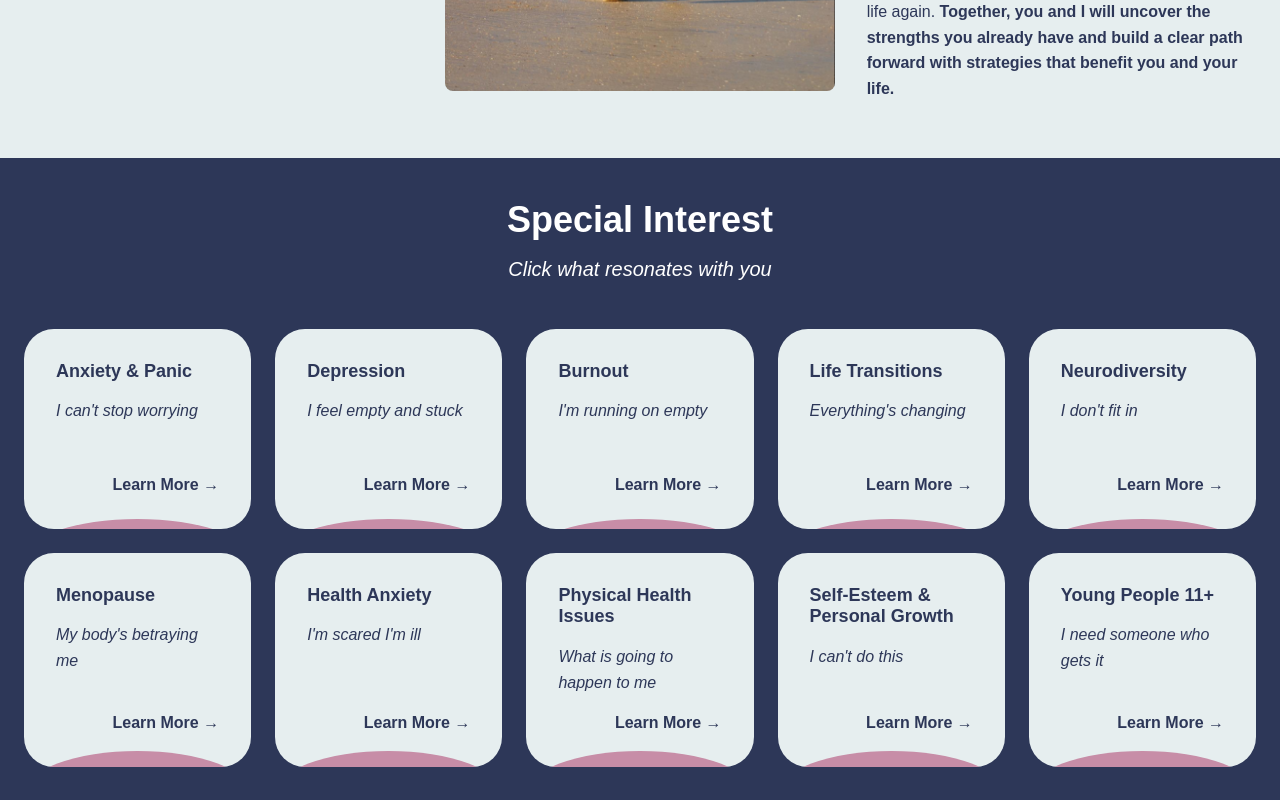
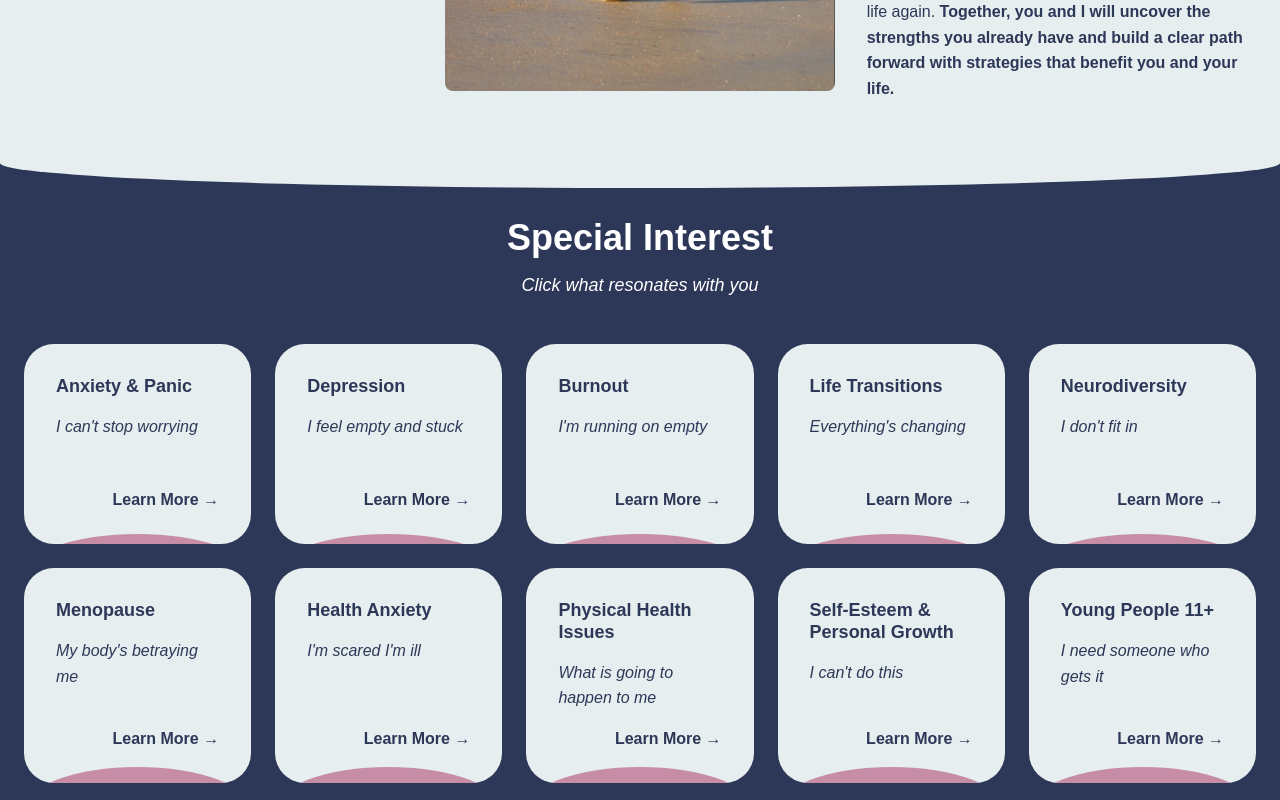
Before and after one commit to MayGee79/dragonfly, a Next.js app: page / in a window 1280 px wide. Shown: the part 1000-1800 px from the top of the page. Built offline with nearby package versions, Linux system fonts and the light colour scheme.

Commit message:
Add curved edges to blue sections, improve dropdown menu, update navigation links

```diff
--- a/components/Navigation.tsx
+++ b/components/Navigation.tsx
@@ -1,12 +1,31 @@
 'use client'
 
 import Link from 'next/link'
-import { useState } from 'react'
+import { useState, useRef } from 'react'
 import styles from './Navigation.module.css'
 
 export default function Navigation() {
   const [isMenuOpen, setIsMenuOpen] = useState(false)
   const [isDropdownOpen, setIsDropdownOpen] = useState(false)
+  const closeTimeoutRef = useRef<NodeJS.Timeout | null>(null)
+
+  const handleMouseEnter = () => {
+    if (closeTimeoutRef.current) {
+      clearTimeout(closeTimeoutRef.current)
+      closeTimeoutRef.current = null
+    }
+    if (!isMenuOpen) {
+      setIsDropdownOpen(true)
+    }
+  }
+
+  const handleMouseLeave = () => {
+    if (!isMenuOpen) {
+      closeTimeoutRef.current = setTimeout(() => {
+        setIsDropdownOpen(false)
+      }, 300)
+    }
+  }
 
   const navLinks = [
     { href: '/', label: 'Home' },
@@ -15,7 +34,7 @@ export default function Navigation() {
   ]
 
   const menuItems = [
-    { href: '/working-together', label: 'Working Together' },
+    { href: '/#work-together', label: 'Working Together' },
     { href: '/#special-interests', label: 'Therapy And Interests' },
     { href: '/fees-and-availability', label: 'Fees and Availability' },
     { href: '/professional-membership', label: 'Professional Membership' },
@@ -47,8 +66,8 @@ export default function Navigation() {
           </li>
           <li
             className={styles.menuItem}
-            onMouseEnter={() => !isMenuOpen && setIsDropdownOpen(true)}
-            onMouseLeave={() => !isMenuOpen && setIsDropdownOpen(false)}
+            onMouseEnter={handleMouseEnter}
+            onMouseLeave={handleMouseLeave}
           >
             <button
               className={styles.menuButton}
--- a/components/SpecialInterests.module.css
+++ b/components/SpecialInterests.module.css
@@ -1,6 +1,33 @@
 .section {
-  padding: var(--spacing-2xl) var(--spacing-lg);
+  padding: var(--spacing-3xl) var(--spacing-lg);
+  padding-top: calc(var(--spacing-3xl) + 30px);
+  padding-bottom: calc(var(--spacing-3xl) + 30px);
   background-color: #2d3758;
+  position: relative;
+  margin-top: -20px;
+  margin-bottom: -20px;
+}
+
+.section::before {
+  content: "";
+  position: absolute;
+  top: 0;
+  left: 0;
+  right: 0;
+  height: 50px;
+  background-color: var(--color-bg);
+  border-radius: 0 0 50% 50%;
+}
+
+.section::after {
+  content: "";
+  position: absolute;
+  bottom: 0;
+  left: 0;
+  right: 0;
+  height: 50px;
+  background-color: var(--color-bg);
+  border-radius: 50% 50% 0 0;
 }
 
 .container {
@@ -18,7 +45,7 @@
 }
 
 .title {
-  font-size: var(--font-size-xl);
+  font-size: var(--font-size-lg);
   font-weight: 400;
   font-style: italic;
   color: #ffffff;
--- a/components/WorkTogether.module.css
+++ b/components/WorkTogether.module.css
@@ -1,6 +1,33 @@
 .section {
   padding: var(--spacing-3xl) var(--spacing-lg);
+  padding-top: calc(var(--spacing-3xl) + 30px);
+  padding-bottom: calc(var(--spacing-3xl) + 30px);
   background-color: #2d3758;
+  position: relative;
+  margin-top: -20px;
+  margin-bottom: -20px;
+}
+
+.section::before {
+  content: "";
+  position: absolute;
+  top: 0;
+  left: 0;
+  right: 0;
+  height: 50px;
+  background-color: var(--color-bg);
+  border-radius: 0 0 50% 50%;
+}
+
+.section::after {
+  content: "";
+  position: absolute;
+  bottom: 0;
+  left: 0;
+  right: 0;
+  height: 50px;
+  background-color: var(--color-bg);
+  border-radius: 50% 50% 0 0;
 }
 
 .container {
```
